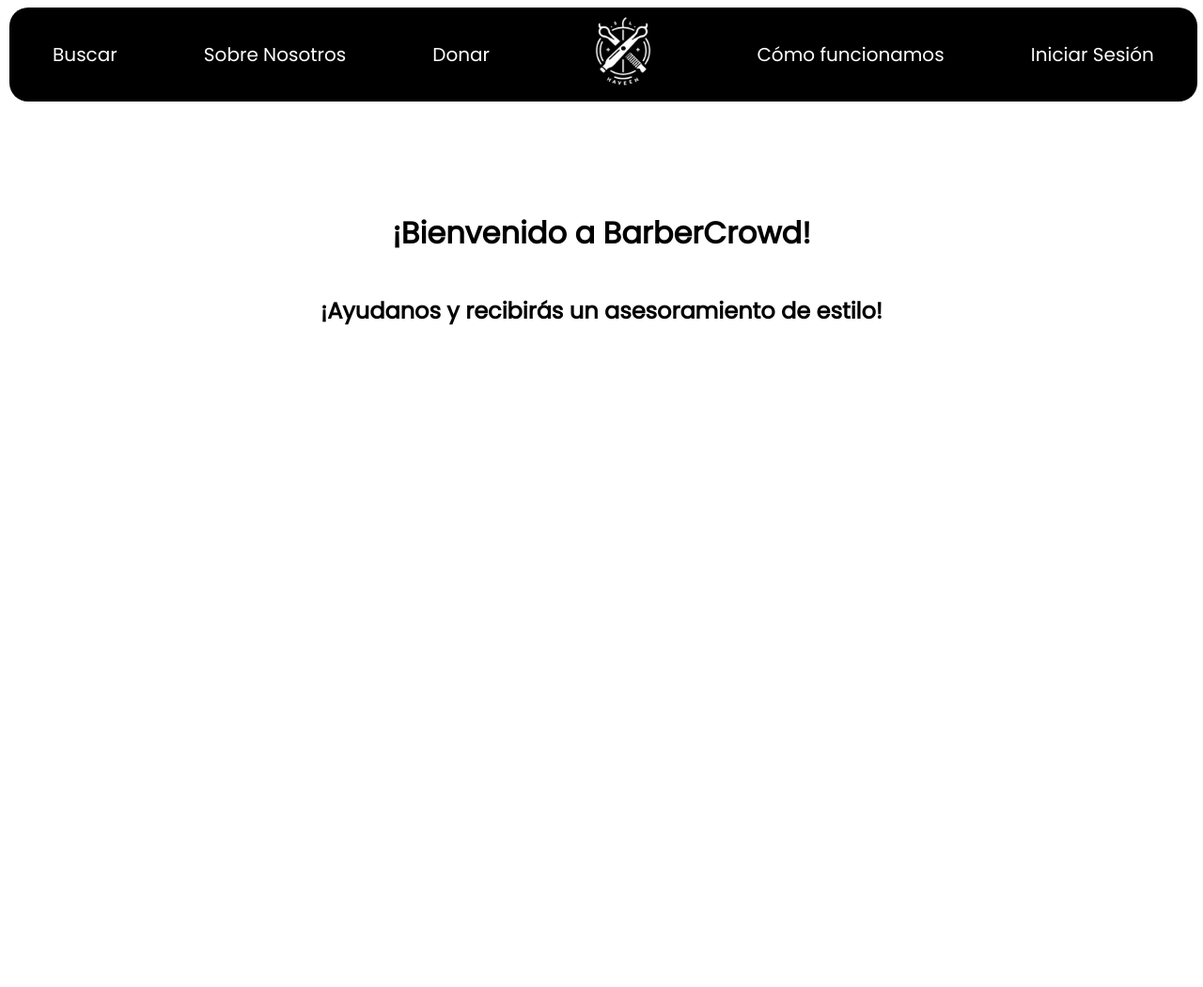
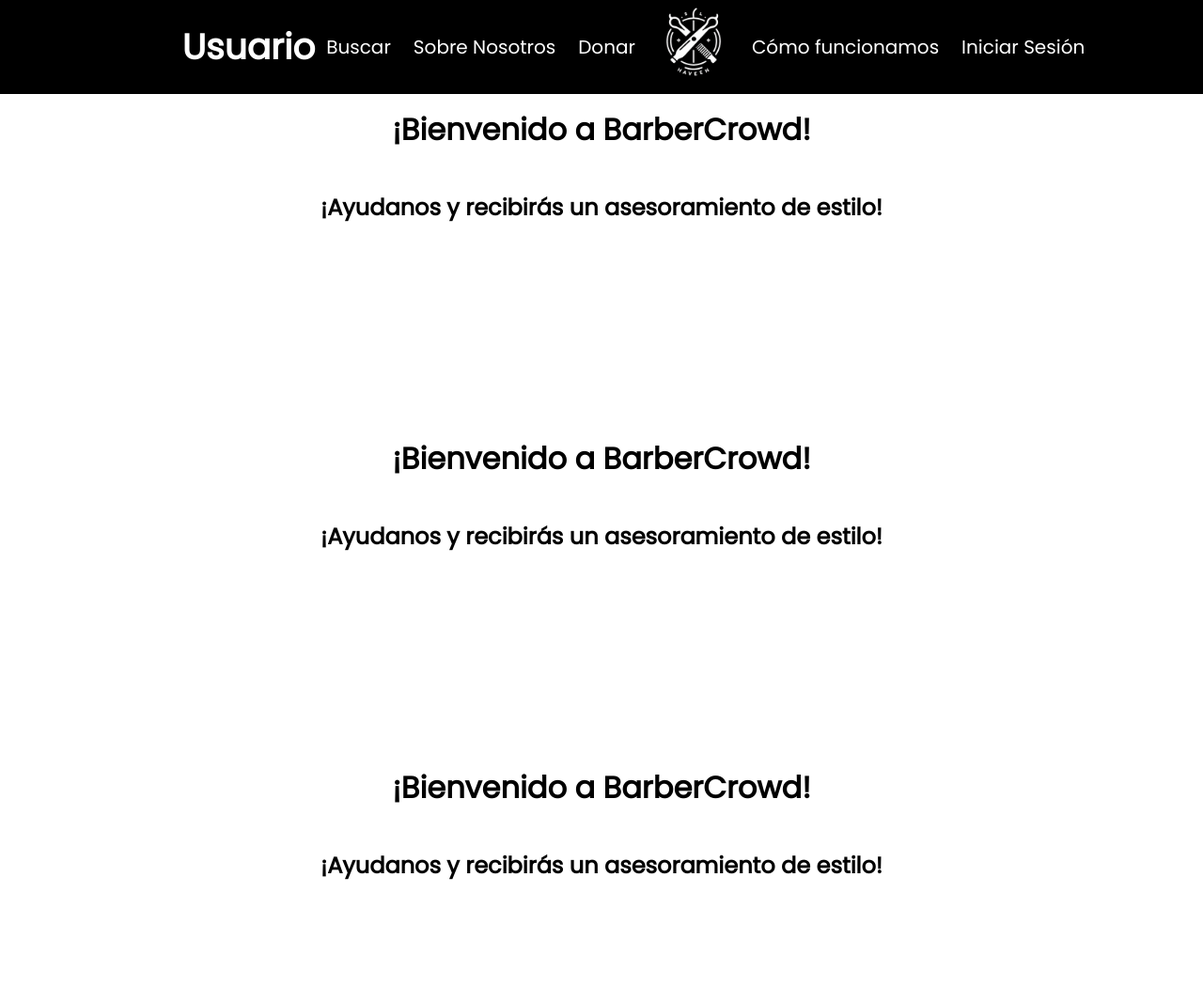
Before and after one commit to LopezJimenezCarlos/Crowdfunding, a website with bundled scripts: page index.html in a window 1280 px wide. Shown: the whole page at 94% size. Before the commit the page ends 800 px from the top, so only its background shows below. Built offline with nearby package versions, Linux system fonts and the light colour scheme.

Commit message:
Node y CSS

```diff
--- a/css/style.css
+++ b/css/style.css
@@ -1,40 +1,64 @@
 @import url('https://fonts.googleapis.com/css2?family=Poppins&display=swap');
-html{
+
+html {
     font-family: 'Poppins', sans-serif;
+    margin: 0;
+    padding: 0;
 }
-.barra_superior{
+
+body {
+    margin: 0;
+    padding: 0;
+}
+
+.barra_superior {
+    align-content: center;
+    position: fixed;
+    top: 0;
+    left: 0;
+    width: 100%;
+    height: 100px; /* Altura inicial */
+    background-color: rgb(0, 0, 0);
+    color: white;
     display: flex;
     flex-direction: row;
-    justify-content: space-around;
-    list-style: none;
-    color: white;
-    background-color:rgb(0, 0, 0);;
+    justify-content: center;
     align-items: center;
     font-size: 25px;
-    width: 100%;
-    height: 100px;
-    margin: 2px;
-    padding: 0;
-    flex-wrap: wrap;
-    border-radius: 20px;
-    align-content: center
+    transition: height 0.3s; /* Transición de altura al hacer scroll */
+    z-index: 1000; /* Asegurar que la barra esté encima de otros elementos */
+    list-style: none;
+    margin: auto;
 }
+
+.barra_superior:hover {
+    height: 120px; /* Altura al hacer hover */
+}
+
 .item_barra {
     margin: 7px;
     padding: 5px;
-    font-size: 20px; /* Tamaño original del texto */
-    transition: font-size 0.7s; /* Transición al tamaño original */
+    font-size: 20px;
+    transition: font-size 0.7s;
 }
 
 .item_barra:hover {
-    font-size: 25px; /* Tamaño del texto al pasar el ratón */
-    transition: font-size 0.7s; /* Transición al tamaño más grande */
+    font-size: 30px;
+    transition: font-size 0.7s;
+
+}
+#logo:hover{
+    width: 160px;
+    height: 140px;
+    margin: 0px;
+    padding: 0px;
+    transition: 0.7s;
 }
 
 .nav__link {
     text-decoration: none;
-    color: white; /* Color del texto */
-  }
+    color: white;
+}
 .Inicio_container{
     display: flex;
     flex-direction: column;
--- a/index.html
+++ b/index.html
@@ -4,25 +4,40 @@
     <meta charset="UTF-8">
     <meta name="viewport" content="width=device-width, initial-scale=1.0">
     <title>Crowdfunding</title>
-    <link href="css/style.css" rel = "stylesheet" type = "text/css">
-
+    <link href="css/style.css" rel="stylesheet" type="text/css">
 </head>
 
 <body>
     <header>
         <nav>
-            <ul class="barra_superior">
-                <li class ="item_barra"><a href="index.php" class="nav__link">Buscar</a></li>
-                <li class ="item_barra"><a href="index.php" class="nav__link">Sobre Nosotros</a></li>
-                <li class ="item_barra"><a href="#" class="nav__link">Donar</a></li>
-                <li class ="item_barra"><img src="logo1.png" height="95" width="100px"></li>
-                <li class ="item_barra"><a href="#" class="nav__link">Cómo funcionamos</a></li>
-                <li class ="item_barra"><a href="#" class="nav__link">Iniciar Sesión</a></li>
+            <ul class="barra_superior" id="barraSuperior">
+                <h1 id = "Usuario">Usuario</h1>
+                <li class="item_barra"><a href="index.php" class="nav__link">Buscar</a></li>
+                <li class="item_barra"><a href="index.php" class="nav__link">Sobre Nosotros</a></li>
+                <li class="item_barra"><a href="#" class="nav__link">Donar</a></li>
+                <li><img src="logo1.png" id="logo" height="95" width="100px"></li>
+                <li class="item_barra"><a href="#" class="nav__link">Cómo funcionamos</a></li>
+                <li class="item_barra"><a href="#" class="nav__link">Iniciar Sesión</a></li>
             </ul>
+        </nav>
     </header>
+
     <div class="Inicio_container">
         <h1>¡Bienvenido a BarberCrowd!</h1>
         <h2>¡Ayudanos y recibirás un asesoramiento de estilo!</h2>
     </div>
+
+    <div class="Inicio_container">
+        <h1>¡Bienvenido a BarberCrowd!</h1>
+        <h2>¡Ayudanos y recibirás un asesoramiento de estilo!</h2>
+    </div>
+
+    <div class="Inicio_container">
+        <h1>¡Bienvenido a BarberCrowd!</h1>
+        <h2>¡Ayudanos y recibirás un asesoramiento de estilo!</h2>
+    </div>
+
+    <script src="js/script.js"></script>
+    <script src="js/app.js"></script>
 </body>
 </html>
--- /dev/null
+++ b/js/app.js
@@ -0,0 +1,29 @@
+let mysql = require("mysql")
+
+//Creamos objeto de conexión
+let conexion = mysql.createConnection({
+    host: "localhost",
+    database: "test",
+    user: "root",
+    password: "",
+})
+
+// Creamos la conexion y vemos is hay error o se conecta correctamente
+conexion.connect(function(error){
+    if(error){
+        throw error
+    }else{
+        console.log("Conexion exitosa")
+    }
+})
+
+conexion.query("SELECT * FROM alumnado", function(error, filas){
+    if(error){
+        throw error
+    }else{
+        console.log(filas)
+        // Aquí enviarías 'filas' al cliente
+    }
+})
+
+conexion.end()
--- a/js/script.js
+++ b/js/script.js
@@ -0,0 +1,24 @@
+function scrollFunction() {
+    var barraSuperior = document.getElementById("barraSuperior");
+    var logo = document.getElementById("logo");
+    if (document.body.scrollTop > 0 || document.documentElement.scrollTop > 0) {
+        barraSuperior.style.height = "70px"; // Altura más pequeña al hacer scroll
+        barraSuperior.style.transition = "height 0.5s"; // Transición de 0.5 segundos
+        logo.style.width = "60px"; // Tamaño más pequeño al hacer scroll
+        logo.style.height = "50px"; // Tamaño más pequeño al hacer scroll
+        logo.style.transition = "0.6s"; // Transición de 0.5 segundos
+
+    } else {
+        barraSuperior.style.height = "100px"; // Altura normal en la parte superior
+        logo.style.width = "100px"; // Tamaño más pequeño al hacer scroll
+        logo.style.height = "95px"; // Tamaño más pequeño al hacer scroll
+    }
+}
+window.onscroll = function() {
+    scrollFunction();
+};
+// Supongamos que 'filas' es la respuesta del servidor
+var filas = respuestaDelServidor;
+
+var nombre = document.getElementById("Usuario");
+nombre.innerText = filas[0].nombre;
```
Also changed, not shown: js/server.js (added, +32 -0 lines), package.json (added, +16 -0 lines), 1 other file.
